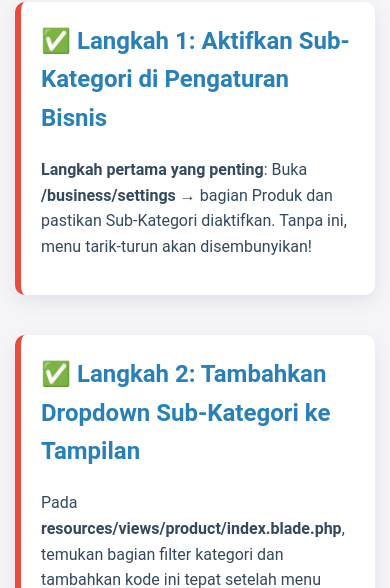
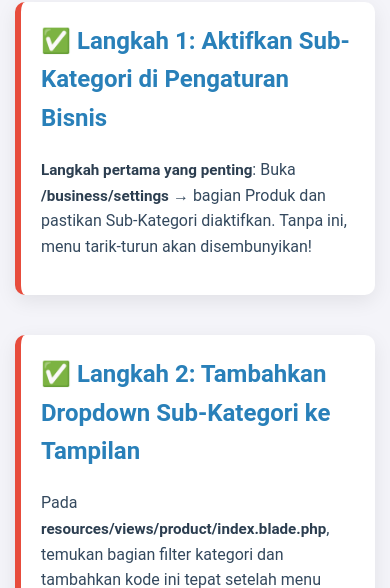
Before and after one commit to donmass123/donmass123.github.io, a plain HTML site: page 1.html in a window 390 px wide. Shown: the part 802-1390 px from the top of the page. Drawn offline with Linux system fonts and the light colour scheme.

Commit message:
Add styling for <strong> tags to enhance emphasis and responsiveness

```diff
--- a/style.css
+++ b/style.css
@@ -264,3 +264,21 @@ footer {
 .home-button:hover {
   background-color: #c0392b;
 }
+strong {
+  color: var(--primary);
+  font-weight: bold;
+  font-size: 1.05em;
+  word-wrap: break-word;
+}
+
+@media (max-width: 768px) {
+  strong {
+    font-size: 1em;
+  }
+}
+
+@media (max-width: 480px) {
+  strong {
+    font-size: 0.95em;
+  }
+}
```
